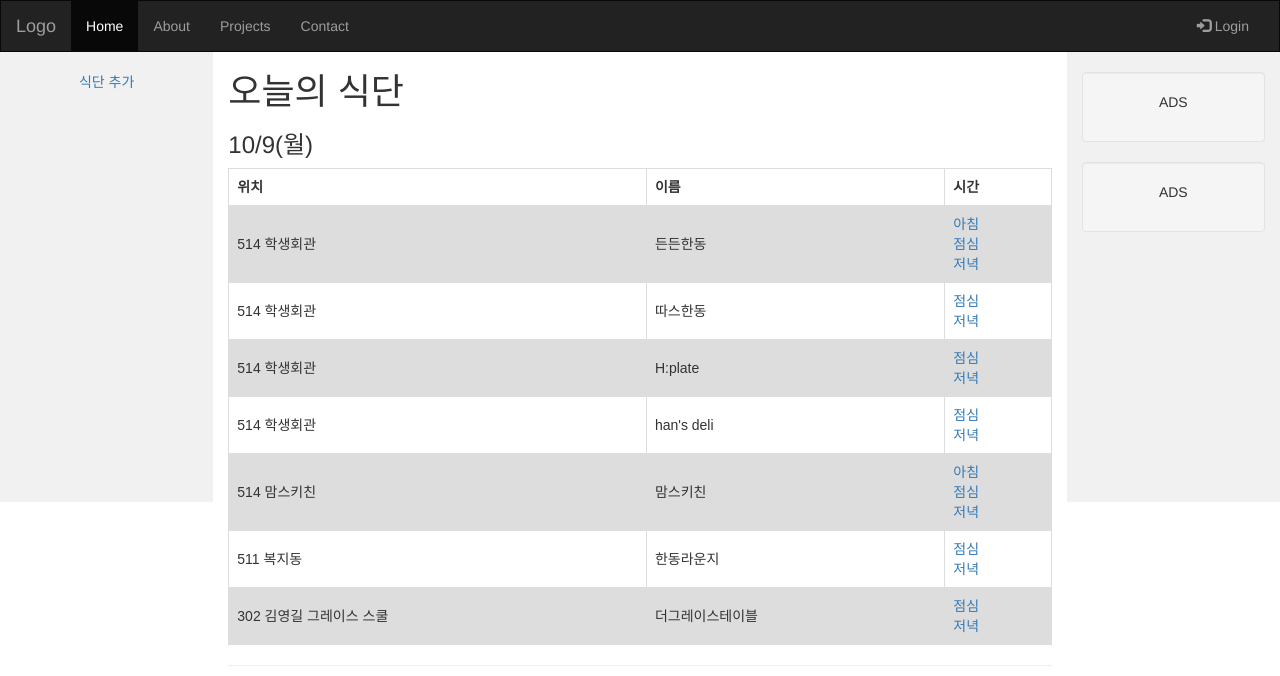
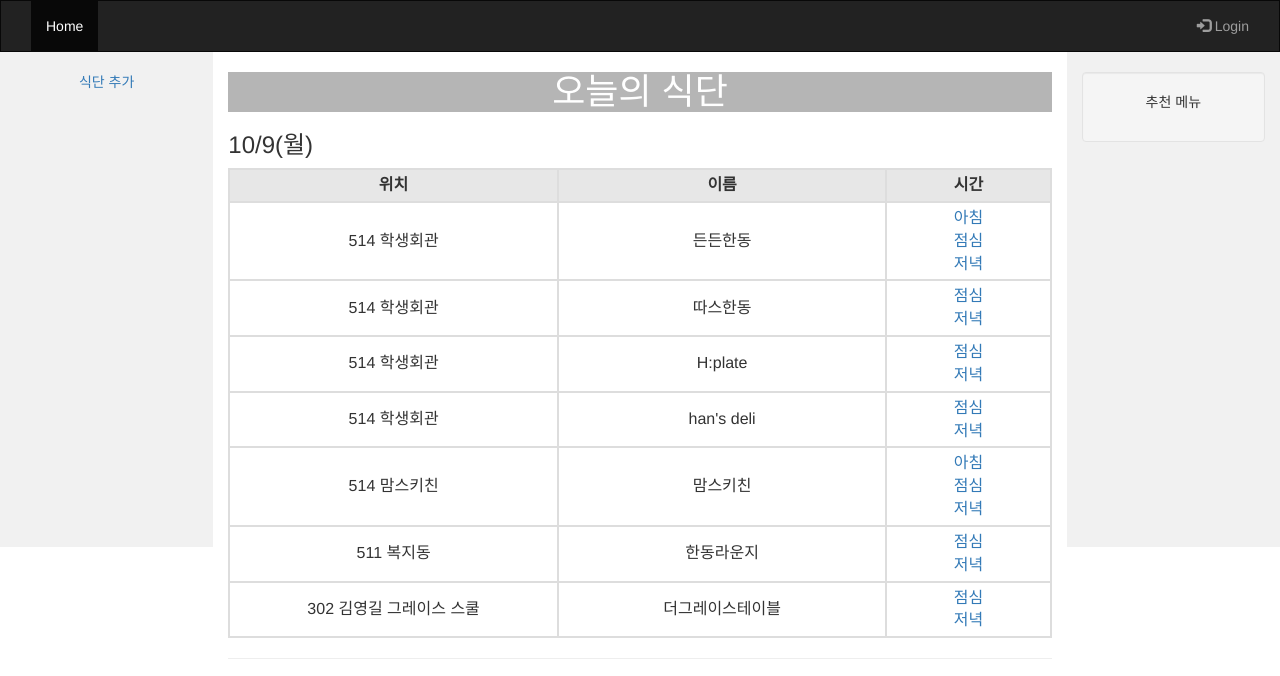
Before and after one commit to EundaChung/Project2_final, a plain HTML site: page index.html in a window 1280 px wide. Shown: the top 676 px of the page. Drawn offline with nearby package versions, Linux system fonts and the light colour scheme.

Commit message:
changed theme

```diff
--- a/index.html
+++ b/index.html
@@ -17,7 +17,7 @@
         }
 
         /* Set height of the grid so .sidenav can be 100% (adjust as needed) */
-        .row.content {height: 450px}
+        .row.content {height: 495px}
 
         /* Set gray background color and 100% height */
         .sidenav {
@@ -42,19 +42,24 @@
           .row.content {height:auto;}
         }
         table {
-  font-family: arial, sans-serif;
+  font-size: 12pt;
   border-collapse: collapse;
   width: 100%;
 }
-
+th{
+    background-color: rgb(231, 231, 231);
+}
 td, th {
-  border: 1px solid #dddddd;
-  text-align: left;
-  padding: 8px;
+  border: 2px solid #dddddd;
+  text-align: center;
+  padding: 4px;
+}
+.center {
+    text-align: center;
 }
 
 tr:nth-child(even) {
-  background-color: #dddddd;
+  background-color: #ffffff;
 }
       </style>
     </head>
@@ -68,14 +73,11 @@ tr:nth-child(even) {
             <span class="icon-bar"></span>
             <span class="icon-bar"></span>
           </button>
-          <a class="navbar-brand" href="#">Logo</a>
         </div>
         <div class="collapse navbar-collapse" id="myNavbar">
           <ul class="nav navbar-nav">
             <li class="active"><a href="#">Home</a></li>
-            <li><a href="#">About</a></li>
-            <li><a href="#">Projects</a></li>
-            <li><a href="#">Contact</a></li>
+
           </ul>
           <ul class="nav navbar-nav navbar-right">
             <li><a href="#"><span class="glyphicon glyphicon-log-in"></span> Login</a></li>
@@ -90,77 +92,77 @@ tr:nth-child(even) {
           <p><a href="./add.html">식단 추가</a></p>
         </div>
         <div class="col-sm-8 text-left">
-          <h1>오늘의 식단</h1>
+          <h1 style="text-align: center; background-color: hsl(0, 0%, 71%); color: white;">오늘의 식단</h1>
           <h3> 10/9(월)</h3>
           <table>
             <tr>
-                <th scope="col">위치</th>
-                <th scope="col">이름</th>
+                <th width="40%" scope="col">위치</th>
+                <th width="40%" scope="col">이름</th>
                 <th scope="col">시간</th>
             </tr>
             <tr>
                 <td>514 학생회관</td>
                 <td>든든한동</td>
-                <td>
+                <td class="center">
                     <a href="./view.html">아침</a>
                     <br>
-                    <a href="#">점심</a>
+                    <a href="./view.html">점심</a>
                     <br>
-                    <a href="#">저녁</a>
+                    <a href="./view.html">저녁</a>
                 </td>
             </tr>
             <tr>
                 <td>514 학생회관</td>
                 <td>따스한동</td>
-                <td>
-                    <a href="#">점심</a>
+                <td class="center">
+                    <a href="./view.html">점심</a>
                     <br>
-                    <a href="#">저녁</a>
+                    <a href="./view.html">저녁</a>
                 </td>
             </tr>
             <tr>
                 <td>514 학생회관</td>
                 <td>H:plate</td>
-                <td><a href="#">점심</a>
+                <td class="center"><a href="./view.html">점심</a>
                     <br>
-                    <a href="#">저녁</a>
+                    <a href="./view.html">저녁</a>
                 </td>
             </tr>
             <tr>
                 <td>514 학생회관</td>
                 <td>han's deli</td>
-                <td><a href="#">점심</a>
+                <td class="center"><a href="./view.html">점심</a>
                     <br>
-                    <a href="#">저녁</a>
+                    <a href="./view.html">저녁</a>
                 </td>
             </tr>
             <tr>
                 <td>514 맘스키친</td>
                 <td>맘스키친</td>
-                <td>
-                    <a href="#">아침</a>
+                <td class="center">
+                    <a href="./view.html">아침</a>
                     <br>
-                    <a href="#">점심</a>
+                    <a href="./view.html">점심</a>
                     <br>
-                    <a href="#">저녁</a>
+                    <a href="./view.html">저녁</a>
                 </td>
             </tr>
             <tr>
                 <td>511 복지동</td>
                 <td>한동라운지</td>
-                <td>
-                    <a href="#">점심</a>
+                <td class="center">
+                    <a href="./view.html">점심</a>
                     <br>
-                    <a href="#">저녁</a>
+                    <a href="./view.html">저녁</a>
                 </td>
             </tr>
             <tr>
                 <td>302 김영길 그레이스 스쿨</td>
                 <td>더그레이스테이블</td>
-                <td>
-                    <a href="#">점심</a>
+                <td class="center">
+                    <a href="./view.html">점심</a>
                     <br>
-                    <a href="#">저녁</a>
+                    <a href="./view.html">저녁</a>
                 </td>
             </tr>
           </table>
@@ -170,11 +172,9 @@ tr:nth-child(even) {
         </div>
         <div class="col-sm-2 sidenav">
           <div class="well">
-            <p>ADS</p>
+            <p>추천 메뉴</p>
           </div>
-          <div class="well">
-            <p>ADS</p>
-          </div>
+
         </div>
       </div>
     </div>
```
Also changed, not shown: add.html (+86 -10 lines), view.html (+3 -7 lines).
